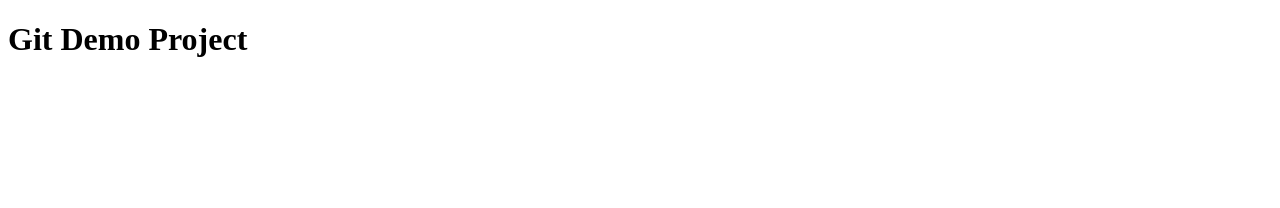
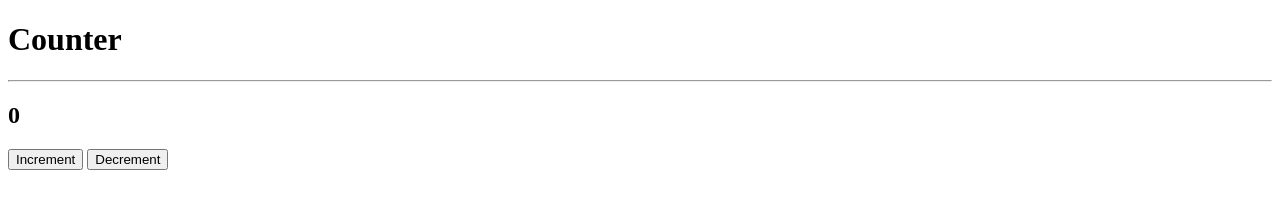
Before and after one commit to boserfam28/crazy_counter, a plain HTML site: page index.html in a window 1280 px wide. Drawn offline with Linux system fonts and the light colour scheme.

Commit message:
added UI features

```diff
--- a/index.html
+++ b/index.html
@@ -4,6 +4,10 @@
     <title>Git Demo Project</title>
 </head>
 <body>
-    <h1>Git Demo Project</h1>
+    <h1>Counter</h1>
+    <hr />
+    <h2>0</h2>
+    <button>Increment</button>
+    <button>Decrement</button>
 </body>
 </html>
```
